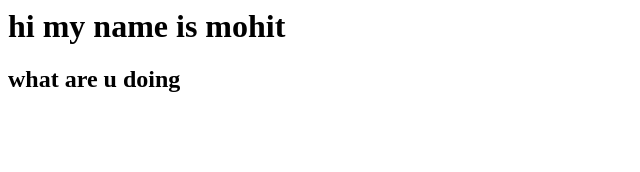
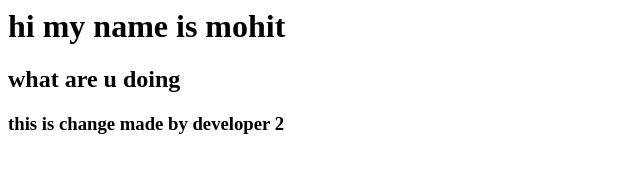
Before and after one commit to mohit-talmale/mohit, a plain HTML site: page index.html in a window 1280 px wide. Shown: the whole page, without its empty margins (0-640 px from the left). Drawn offline with Linux system fonts and the light colour scheme.

Commit message:
commit from developer 2

```diff
--- a/index.html
+++ b/index.html
@@ -1,2 +1,3 @@
 <h1>hi my name is mohit</h1>
 <h2>what are u doing</h2>
+<h3>this is change made by developer 2</h3>
```
